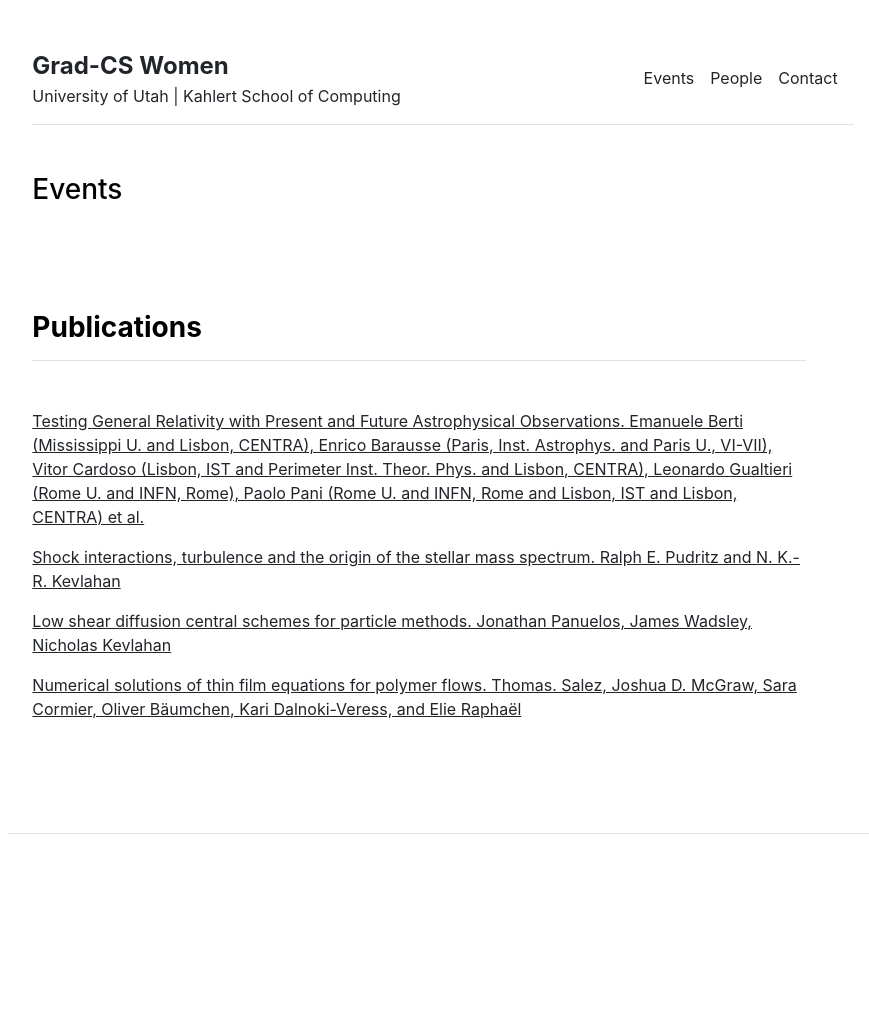
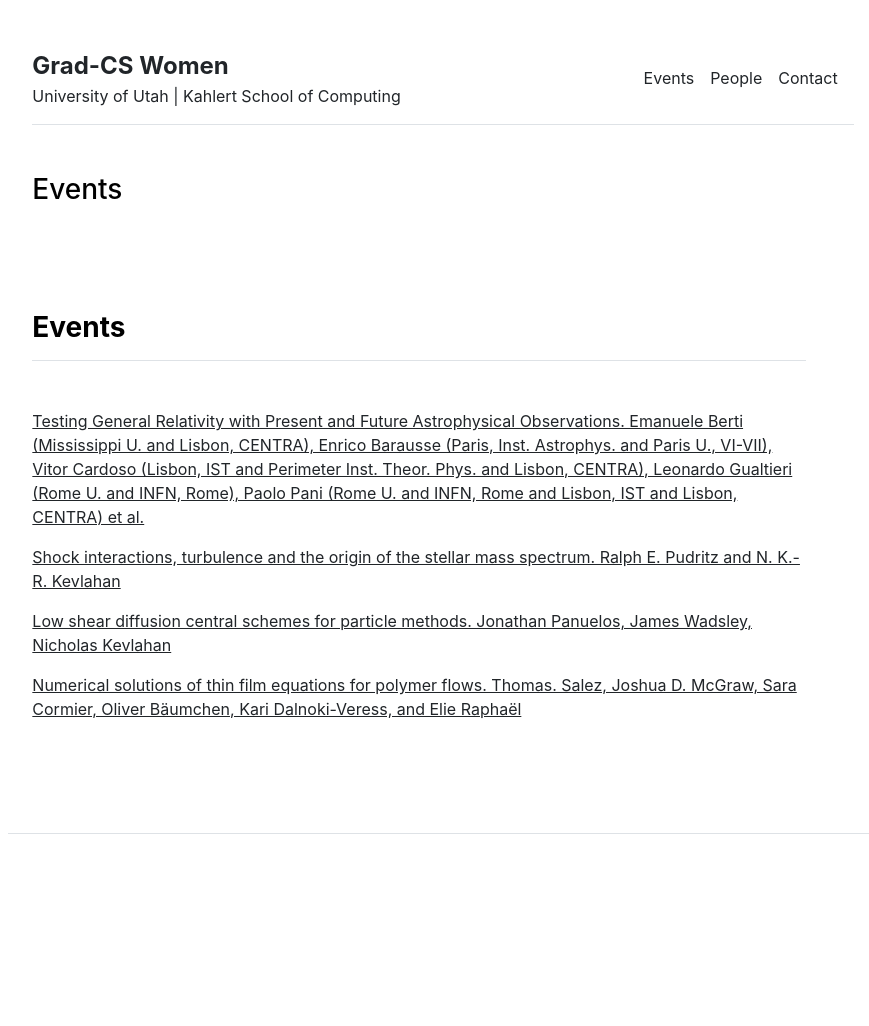
Before and after one commit to gradCSwomen-utah/gradCSwomen-utah.github.io, a Jekyll site: the page built from publications.md, in a window 1280 px wide. Shown: the whole page, without its empty margins (197-1066 px from the left). Built offline with Jekyll 4.4.1, drawn with Linux system fonts in a browser that asks for light colours.

Commit message:
Update publications.html

```diff
--- a/_includes/publications.html
+++ b/_includes/publications.html
@@ -1,6 +1,6 @@
 <div class="row g-5 mb-5">
   <div>
-    <h3 class="fw-bold border-bottom pb-3 mb-5">Publications</h3>
+    <h3 class="fw-bold border-bottom pb-3 mb-5">Events</h3>
     {% if page.title == "Home" %}
       {% for item in site.data.publications.featured %}
         <p><a href="{{ item.url }}">{{ item.name }}</a></p>
```
